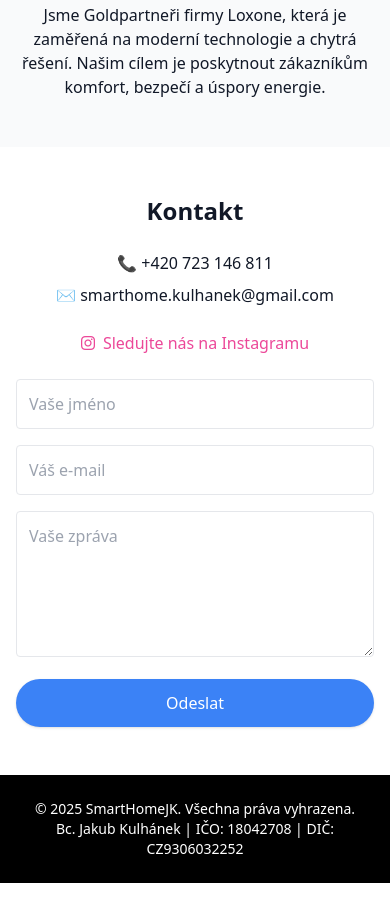
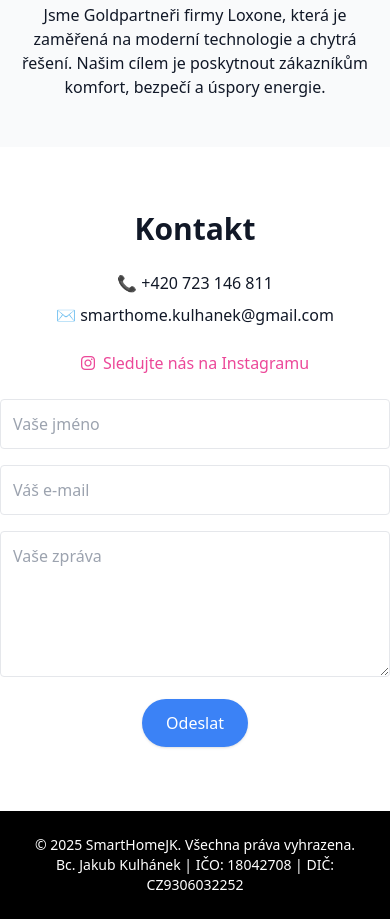
Before and after one commit to kulhanek89-arch/smarthomejk.cz, a plain HTML site: page index.html in a window 390 px wide. Shown: the part 1641-2560 px from the top of the page. Before the commit the page ends 2524 px from the top, so only its background shows below. Drawn offline with nearby package versions, Linux system fonts and the light colour scheme; a small style sheet from the web is missing.

Commit message:
index.html

```diff
--- a/index.html
+++ b/index.html
@@ -70,18 +70,23 @@
   </section>
 
 <!-- Contact -->
-  <section id="kontakt" class="container mx-auto py-12 md:py-16 text-center px-4">
-    <h3 class="text-2xl md:text-3xl font-bold mb-6">Kontakt</h3>
+<section id="kontakt" class="container mx-auto py-16 text-center">
+  <h3 class="text-3xl font-bold mb-6">Kontakt</h3>
   <p class="mb-2">📞 +420 723 146 811</p>
   <p class="mb-6">✉️ smarthome.kulhanek@gmail.com</p>
   <a href="https://www.instagram.com/smarthome.kulhanek/?igsh=MXJsMnd3OWFxazkwMA%3D%3D&utm_source=qr#" target="_blank" class="text-pink-500 hover:underline mb-6 block flex items-center justify-center space-x-2">
     <i class="fab fa-instagram"></i><span>Sledujte nás na Instagramu</span>
   </a>
-    <form class="max-w-lg mx-auto">
-      <input type="text" placeholder="Vaše jméno" class="w-full p-3 mb-4 border rounded" required>
-      <input type="email" placeholder="Váš e-mail" class="w-full p-3 mb-4 border rounded" required>
-      <textarea placeholder="Vaše zpráva" class="w-full p-3 mb-4 border rounded" rows="5" required></textarea>
-      <button type="submit" class="bg-blue-500 text-white px-6 py-3 rounded-full shadow hover:bg-blue-600 transition w-full">Odeslat</button>
+
+  <!-- Upravený formulář -->
+  <form name="contact" method="POST" data-netlify="true" class="max-w-lg mx-auto">
+    <input type="hidden" name="form-name" value="contact">
+
+    <input type="text" name="name" placeholder="Vaše jméno" class="w-full p-3 mb-4 border rounded" required>
+    <input type="email" name="email" placeholder="Váš e-mail" class="w-full p-3 mb-4 border rounded" required>
+    <textarea name="message" placeholder="Vaše zpráva" class="w-full p-3 mb-4 border rounded" rows="5" required></textarea>
+
+    <button type="submit" class="bg-blue-500 text-white px-6 py-3 rounded-full shadow hover:bg-blue-600 transition">Odeslat</button>
   </form>
 </section>
 
```
Lines whose indentation alone changed are shown as unchanged.
